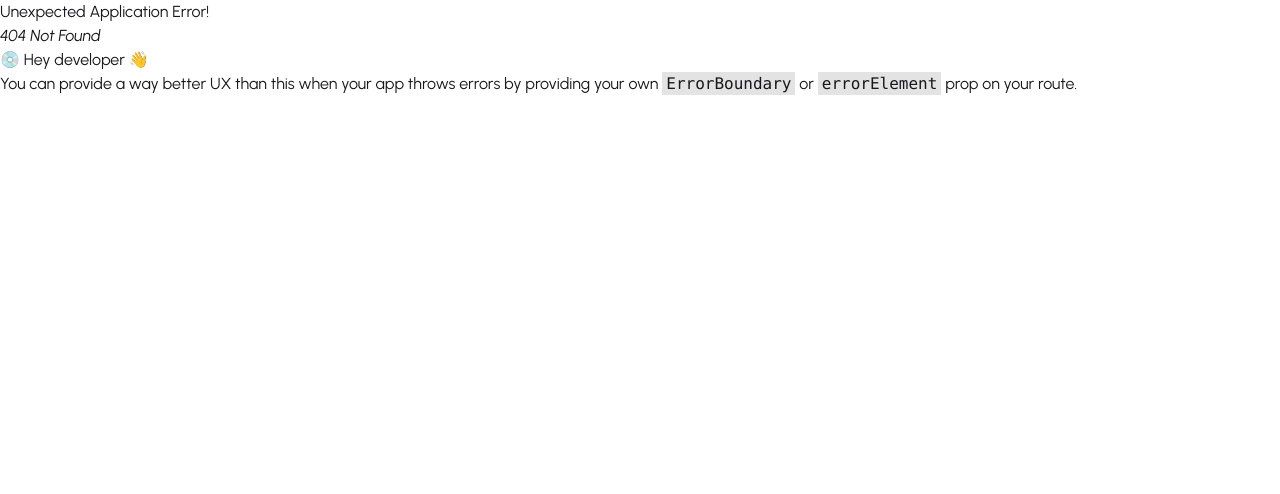
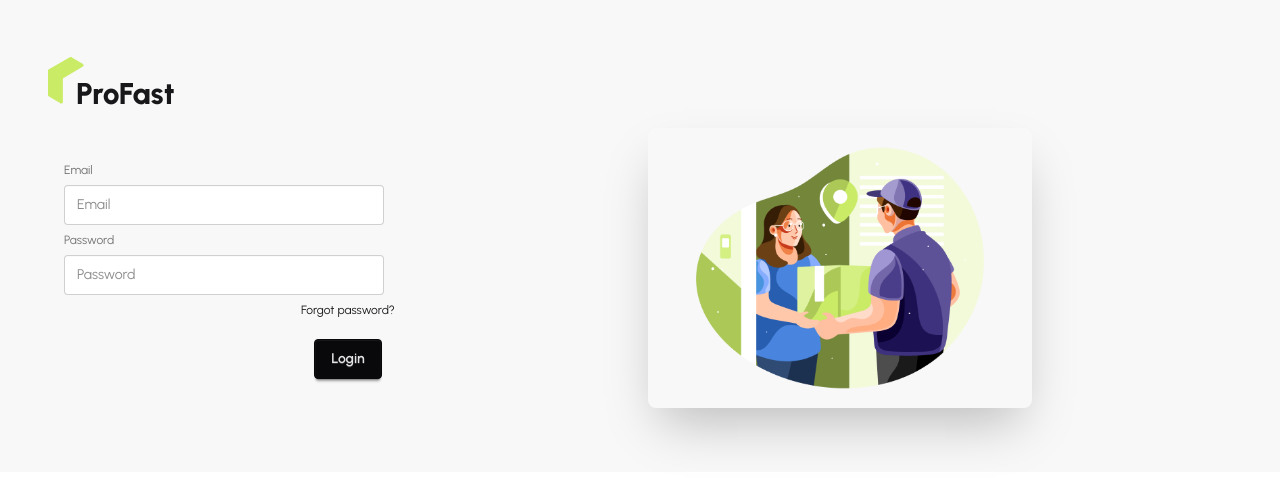
Before and after one commit to tuhinshuvra/zap-shift-client, a React (Vite) app: page /login in a window 1280 px wide. Before the commit this address had no page. Shown: the top 494 px of the page. Built offline with nearby package versions, Linux system fonts and the light colour scheme.

Commit message:
added initial of react-hook-form

```diff
--- a/package.json
+++ b/package.json
@@ -15,12 +15,14 @@
     "react": "^19.2.0",
     "react-dom": "^19.2.0",
     "react-fast-marquee": "^1.6.5",
+    "react-hook-form": "^7.68.0",
     "react-icons": "^5.5.0",
     "react-responsive-carousel": "^3.2.23",
     "react-router": "^7.10.1"
   },
   "devDependencies": {
     "@eslint/js": "^9.39.1",
+    "@tailwindcss/postcss": "^4.1.18",
     "@types/react": "^19.2.5",
     "@types/react-dom": "^19.2.3",
     "@vitejs/plugin-react": "^5.1.1",
--- /dev/null
+++ b/src/layouts/AuthLayout.jsx
@@ -0,0 +1,30 @@
+import React from 'react';
+import { Outlet } from 'react-router';
+import authImg from '../assets/authImage.png'
+import ProFastLogo from '../shared/ProfastLogo/ProFastLogo';
+
+const AuthLayout = () => {
+
+
+    return (
+        <div className=" p-12 bg-base-200   max-w-7xl mx-auto">
+            <div className=''>
+                <ProFastLogo></ProFastLogo>
+            </div>
+            <div className="hero-content flex-col lg:flex-row-reverse">
+                <div className=' flex-1'>
+                    <img
+                        src={authImg}
+                        alt='Auth_Image'
+                        className="max-w-sm rounded-lg shadow-2xl"
+                    />
+                </div>
+                <div className=' flex-1'>
+                    <Outlet></Outlet>
+                </div>
+            </div>
+        </div>
+    );
+};
+
+export default AuthLayout;
--- /dev/null
+++ b/src/pages/About/About.jsx
@@ -0,0 +1,11 @@
+import React from 'react';
+
+const About = () => {
+    return (
+        <div>
+            <h2>This is About Component</h2>
+        </div>
+    );
+};
+
+export default About;
--- /dev/null
+++ b/src/pages/Authentication/Login.jsx
@@ -0,0 +1,55 @@
+import React from 'react';
+import { useForm } from 'react-hook-form';
+
+const Login = () => {
+    const { register, handleSubmit, formState: { errors } } = useForm();
+
+    const onSubmit = data => {
+        console.log("Register Data: ", data);
+    }
+
+    return (
+        <div className=' text-center'>
+            <form onSubmit={handleSubmit(onSubmit)}>
+                <fieldset className="fieldset">
+                    <label className="label">Email</label>
+                    <input
+                        type="email"
+                        {...register('email', {
+                            required: true
+                        })}
+                        className="input"
+                        placeholder="Email" />
+                    {
+                        errors.email?.type === 'required' &&
+                        <p className=' text-red-500 font-bold italic'>Email is required</p>
+                    }
+
+                    <label className="label">Password</label>
+                    <input
+                        type="password"
+                        {...register('password', {
+                            required: true,
+                            minLength: 6
+                        })}
+                        className="input" placeholder="Password" />
+                    {
+                        errors.password?.type === 'required' &&
+                        <p className=' text-red-500 font-bold italic'>Password is required</p>
+                    }
+                    {
+                        errors.password?.type === 'minLength' &&
+                        <p className=' text-red-500 font-bold italic'>Password must be 6 character or longer</p>
+                    }
+
+                    <div><a className="link link-hover">Forgot password?</a></div>
+                </fieldset>
+                <div className=' text-center'>
+                    <button className="btn btn-neutral mt-4">Login</button>
+                </div>
+            </form>
+        </div>
+    );
+};
+
+export default Login;
--- /dev/null
+++ b/src/pages/Authentication/Register.jsx
@@ -0,0 +1,11 @@
+import React from 'react';
+
+const Register = () => {
+    return (
+        <div>
+            <h2>This is register page</h2>
+        </div>
+    );
+};
+
+export default Register;
--- a/src/router/router.jsx
+++ b/src/router/router.jsx
@@ -1,6 +1,10 @@
 import { createBrowserRouter } from "react-router";
 import RootLayout from "../layouts/RootLayout";
 import Home from "../pages/Home/Home/Home";
+import AuthLayout from "../layouts/AuthLayout";
+import Login from "../pages/Authentication/Login";
+import Register from "../pages/Authentication/Register";
+import About from "../pages/About/About";
 
 
 export const router = createBrowserRouter([
@@ -11,7 +15,26 @@ export const router = createBrowserRouter([
             {
                 index: true,
                 Component: Home
+            },
+            {
+                path: 'about',
+                Component: About
             }
         ]
     },
+    {
+        path: "/",
+        Component: AuthLayout,
+        children: [
+            {
+                path: 'login',
+                Component: Login
+            },
+            {
+                path: 'register',
+                Component: Register
+            },
+
+        ]
+    }
 ]);
--- a/tailwind.config.js
+++ b/tailwind.config.js
@@ -11,3 +11,15 @@
 //     },
 //     plugins: [],
 // };
+
+/** @type {import('tailwindcss').Config} */
+export default {
+    content: [
+        "./index.html",
+        "./src/**/*.{js,ts,jsx,tsx}"
+    ],
+    theme: {
+        extend: {},
+    },
+    plugins: [],
+}
```
Also changed, not shown: postcss.config.js (added), src/main.jsx (line endings or trailing spaces), 1 other file (tests, documents, lock files or other folders).
